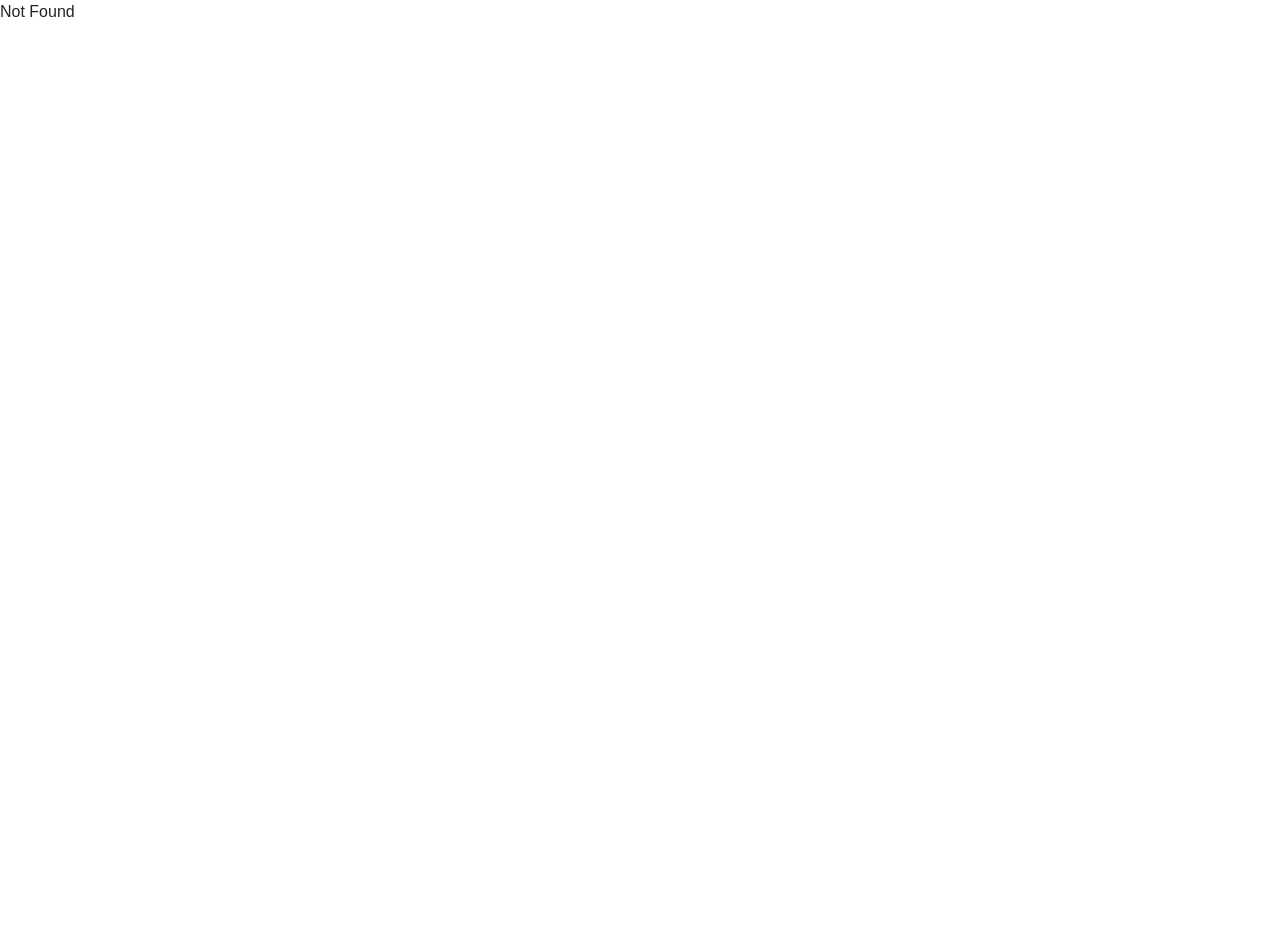
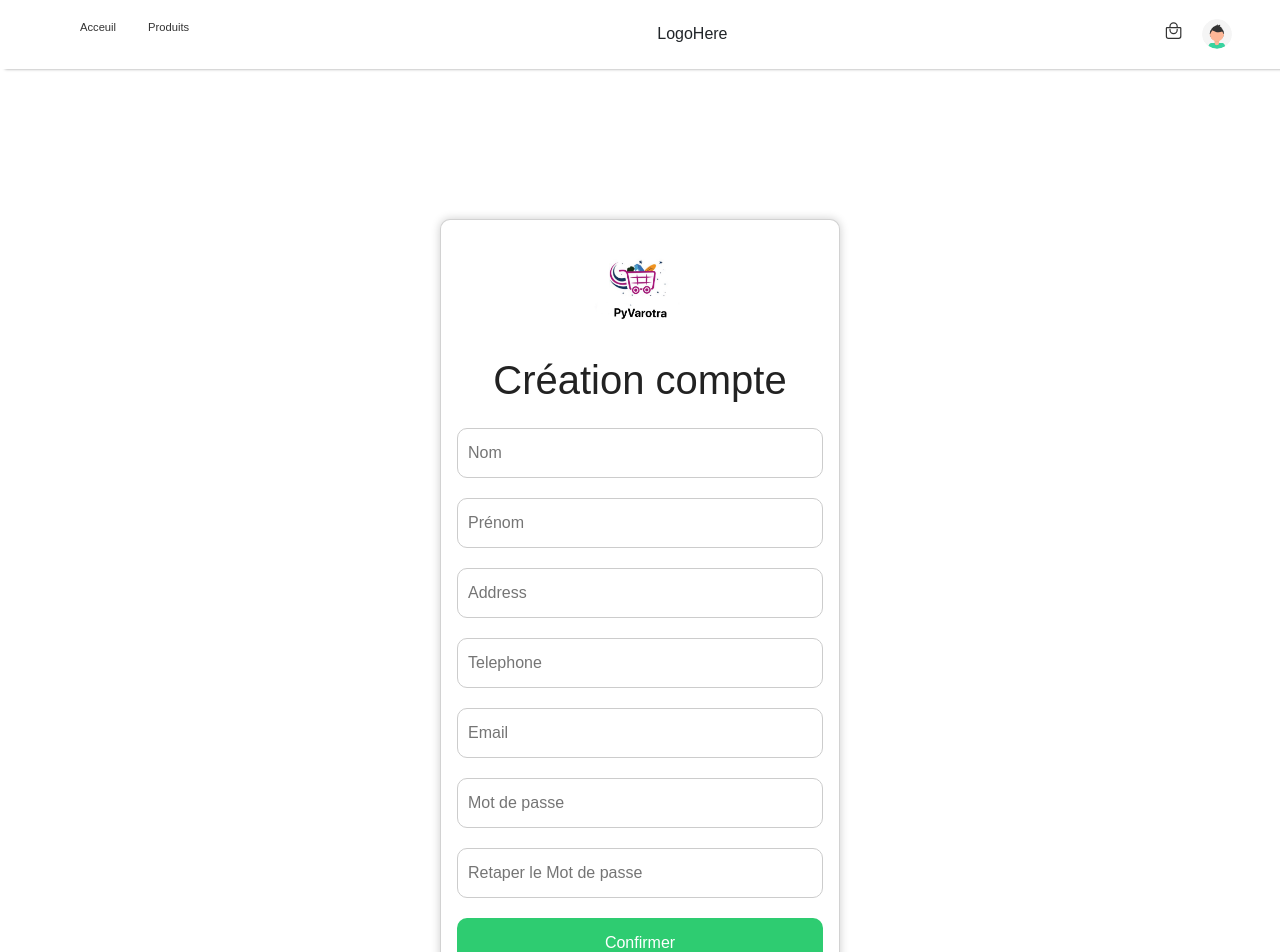
Before and after one commit to monja119/PyVarotra, a React (Create React App) app in the folder client/: page /register in a window 1280 px wide. Shown: the top 952 px of the page. Before the commit the page ends 800 px from the top, so only its background shows below. Built offline with nearby package versions, Linux system fonts and the light colour scheme; the HTML template or start-up script is replaced by a standard one.

Commit message:
authentification

```diff
--- a/client/src/pages/authentification/Login.jsx
+++ b/client/src/pages/authentification/Login.jsx
@@ -0,0 +1,34 @@
+import React from 'react'
+import './assets/css/common.css'
+import logo from './assets/images/logo.png'
+
+export default function Login() {
+    const login =
+       <>
+           <div className="main-container">
+                <div className="card p-3 d-flex flex-column">
+                    <div className="w-100 d-flex flex-column justify-content-center align-items-center">
+                        <img src={ logo } alt="logo" className="logo" />
+                    </div>
+                    <form action="/login" method="post" className="mt-3">
+
+                        <div className="input-container">
+                            <input type="email" className="input" name="email" id="email" placeholder="Email" required/>
+                        </div>
+                        <div className="input-container">
+                            <input type="password" className="input" name="password" id="password"
+                                   placeholder="Mot de passe" required/>
+                        </div>
+
+                        <input type="submit" className="btn btn-success" value="Se connecter" />
+                    </form>
+
+                    <div className="d-flex justify-content-center mt-3">
+                        <a href="/register" className="text-center">Créer un compte</a>
+                    </div>
+                </div>
+            </div>
+        </>
+
+    return (login)
+}
--- a/client/src/pages/authentification/Register.jsx
+++ b/client/src/pages/authentification/Register.jsx
@@ -0,0 +1,58 @@
+import React from 'react'
+import './assets/css/common.css'
+import logo from './assets/images/logo.png'
+import backendUrl from '../../lib/GlobalVariable.ts'
+
+export default function Register() {
+
+    const register =
+        <>
+            <div className="main-container" style={{ marginTop : '12%' }}>
+                <div className="card p-3 d-flex flex-column">
+                    <div className="w-100 d-flex flex-column justify-content-center align-items-center">
+                        <img src={ logo } alt="logo" className="logo" />
+                            <h1 className="text-center">Création compte</h1>
+                    </div>
+                    <form action="/login" method="post" className="mt-3">
+                        <div className="input-container">
+                            <input type="text" className="input" name="first_name" id="first_name" placeholder="Nom"
+                                   maxLength="50" required/>
+                        </div>
+                        <div className="input-container">
+                            <input type="text" className="input" name="last_name" id="last_name" placeholder="Prénom"
+                                   maxLength="50" required/>
+                        </div>
+                        <div className="input-container">
+                            <input type="text" className="input" name="address" id="address" placeholder="Address"
+                                   required/>
+                        </div>
+                        <div className="input-container">
+                            <input type="number" className="input" name="phone" id="phone" placeholder="Telephone"
+                                   required/>
+                        </div>
+
+                        <div className="input-container">
+                            <input type="email" className="input" name="email" id="email" placeholder="Email" required/>
+                        </div>
+                        <div className="input-container">
+                            <input type="password" className="input" name="password" id="password"
+                                   placeholder="Mot de passe" required/>
+                        </div>
+
+                        <div className="input-container">
+                            <input type="password" className="input" name="password2" id="password2"
+                                   placeholder="Retaper le Mot de passe" required/>
+                        </div>
+
+                        <input type="submit" className="btn btn-success" value="Confirmer" />
+                    </form>
+
+                    <div className="d-flex justify-content-center mt-3">
+                        <a href="/login" className="text-center">Se Connecter</a>
+                    </div>
+                </div>
+            </div>
+        </>
+
+    return (register)
+}
--- a/client/src/pages/authentification/assets/css/common.css
+++ b/client/src/pages/authentification/assets/css/common.css
@@ -1,10 +1,4 @@
-body{
-    font-family: "Noto Sans Gurmukhi UI Medium", sans-serif;
-    font-size: 16px;
-    margin: 0;
-    padding: 0;
 
-}
 .logo{
     width: 100px;
     height: 100px;
@@ -12,7 +6,6 @@ body{
     margin-bottom: 20px;
 }
 .main-container{
-    background-color: #f5f5f5;
     height: 100vh;
     display: flex;
     justify-content: center;
--- a/client/src/routes/MainRoute.jsx
+++ b/client/src/routes/MainRoute.jsx
@@ -10,7 +10,8 @@ import Cart from "../pages/Cart/Cart"
 import Products from "../pages/Products/Products"
 import ProductDetail from "../pages/ProductDetail/ProductDetail"
 import NotFound from "../pages/NotFound/NotFound"
-
+import Login from "../pages/authentification/Login"
+import Register from "../pages/authentification/Register"
 
 export default function MainRoute() {
   return (
@@ -20,6 +21,9 @@ export default function MainRoute() {
             <Route path="/products" element={<Products/>}></Route>
             <Route path="/products/:productId" element={<ProductDetail/>}></Route>
             <Route path="/cart" element={<Cart/>}></Route>
+
+            <Route path="/login" element={<Login/>}></Route>
+            <Route path="/register" element={<Register/>}></Route>
         </Route>
         <Route path="*" element={<NotFound/>}></Route>
     </Routes>
```
